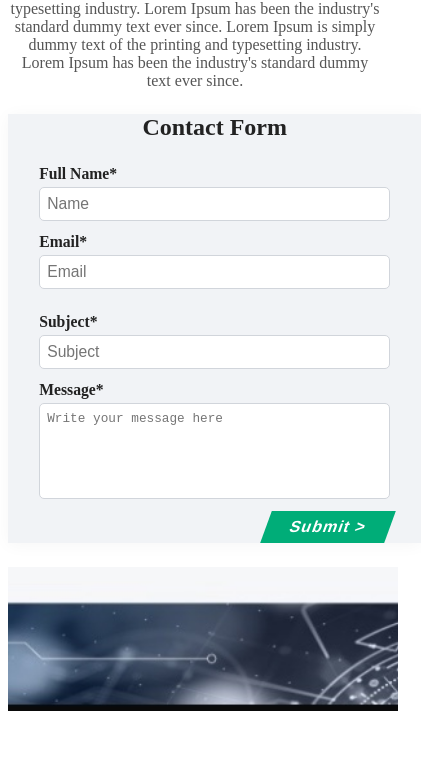
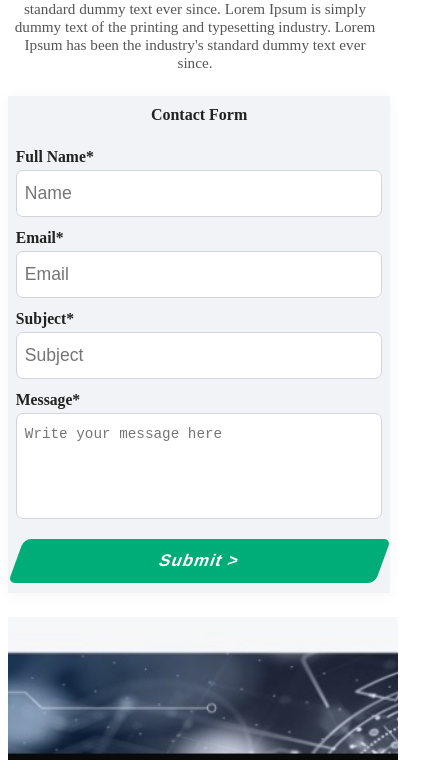
Before and after one commit to banaynay21/incident-page-, a plain HTML site: page html-incident-page.html in a window 390 px wide. Shown: the part 97-865 px from the top of the page, 421 px wide, since content can reach past the window. Before the commit the page ends 844 px from the top, so only its background shows below. Drawn offline with Linux system fonts and the light colour scheme.

Commit message:
Update incident-page.css

```diff
--- a/incident-page.css
+++ b/incident-page.css
@@ -113,6 +113,56 @@ input[type="submit"]:hover {
         flex-direction: column;
         gap: 0;
     }
+    @media (max-width: 700px) {
+    .form-container,
+    .form-container form {
+        max-width: 98vw;
+        padding: 0 4vw;
+    }
+    .form-title {
+        font-size: 1.2em;
+    }
+    .input-row {
+        flex-direction: column;
+        gap: 0;
+        margin-bottom: 0;
+    }
+    .form-group {
+        margin-bottom: 12px;
+    }
+    input[type="submit"] {
+        width: 100%;
+        min-width: unset;
+        padding: 12px 0;
+        font-size: 1.05em;
+        margin-top: 8px;
+        border-radius: 7px;
+    }
+    .form-group input,
+    .form-group textarea {
+        font-size: 1.1em;
+        padding: 12px 8px;
+        border-radius: 7px;
+    }
+}
+
+@media (max-width: 400px) {
+    .form-title, h1 {
+        font-size: 1em;
+    }
+    .form-group label {
+        font-size: 0.98em;
+    }
+    p {
+        font-size: 0.95em;
+    }
+    .form-container {
+        padding: 10px 0 10px 0;
+    }
+    .form-container form {
+        padding: 0 2vw;
+    }
+}
 }
 </style>
 </head>
```
